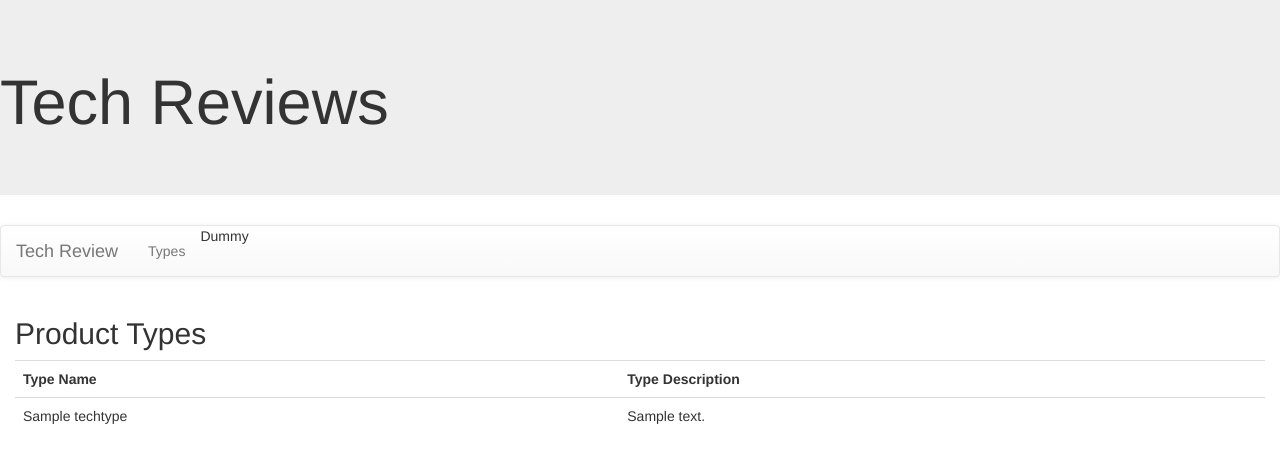
After one commit to NerissaM/TechReviewProj, a Django app: page /TechReviewApp/getTypes/ in a window 1280 px wide. The commit adds this page. Shown: the top 463 px of the page. Run offline with Django 3.2, Linux system fonts and the light colour scheme; tables that the repository leaves empty hold one stand-in row (values such as "Sample post"); some libraries are stand-ins or nearby versions.

Commit message:
commit resource views

```diff
--- a/TechReviewProj/TechReviewApp/admin.py
+++ b/TechReviewProj/TechReviewApp/admin.py
@@ -1,7 +1,7 @@
 from django.contrib import admin
-from .models import TechType, Product, Reivew
+from .models import TechType, Product, Review
 
 # Register your models here.
 admin.site.register(TechType)
 admin.site.register(Product)
-admin.site.register(Reivew)
+admin.site.register(Review)
--- a/TechReviewProj/TechReviewApp/models.py
+++ b/TechReviewProj/TechReviewApp/models.py
@@ -37,7 +37,7 @@ class Product(models.Model):
         db_table='product'
         verbose_name_plural='products'
 
-class Reivew(models.Model):
+class Review(models.Model):
     reviewtitle=models.CharField(max_length=255)
     reviewdate=models.DateField()
     product=models.ForeignKey(Product, on_delete=models.DO_NOTHING)
--- /dev/null
+++ b/TechReviewProj/TechReviewApp/templates/TechReviewApp/types.html
@@ -0,0 +1,17 @@
+{% extends 'base.html' %}
+{% block content %}
+<h2>Product Types</h2>
+<table class="table">
+<tr>
+    <th>Type Name</th>
+    <th>Type Description</th>
+</tr>
+{% for t in types_list %}
+<tr>
+    <td>{{t.techtypename}}</td>
+    <td>{{t.techdescription}}</td>
+</tr>
+ {% endfor %}
+</table>
+
+{% endblock %}
--- a/TechReviewProj/TechReviewApp/templates/base.html
+++ b/TechReviewProj/TechReviewApp/templates/base.html
@@ -16,7 +16,7 @@
 <a class="navbar-brand" href="{% url 'index' %}">Tech Review</a>
 </div>
 <ul class="nav navbar-nav">
-<li>Dummy</li>
+<li><a href="{% url 'types' %}"> Types </a></li>
 <li>Dummy</li>
 </ul>
 </div>
--- a/TechReviewProj/TechReviewApp/urls.py
+++ b/TechReviewProj/TechReviewApp/urls.py
@@ -3,5 +3,5 @@ from . import views
 
 urlpatterns=[
     path('', views.index, name='index'),
-
+    path('getTypes/', views.getTypes, name='types')
 ]
--- a/TechReviewProj/TechReviewApp/views.py
+++ b/TechReviewProj/TechReviewApp/views.py
@@ -1,5 +1,11 @@
 from django.shortcuts import render
+from .models import TechType, Product, Review
 
 # Create your views here.
 def index(request):
     return render(request, 'TechReviewApp/index.html')
+
+def getTypes(request):
+    types_list=TechType.objects.all()
+    context={'types_list' : types_list}
+    return render(request, 'TechReviewApp/types.html', context=context)
```
Also changed, not shown: TechReviewProj/TechReviewApp/migrations/0002_auto_20190418_2153.py (added).
